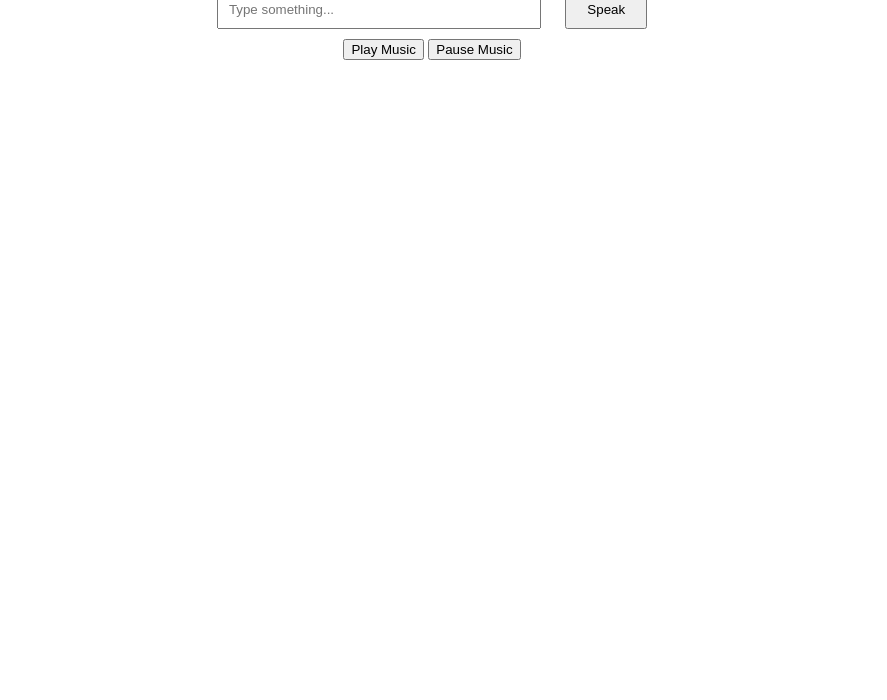
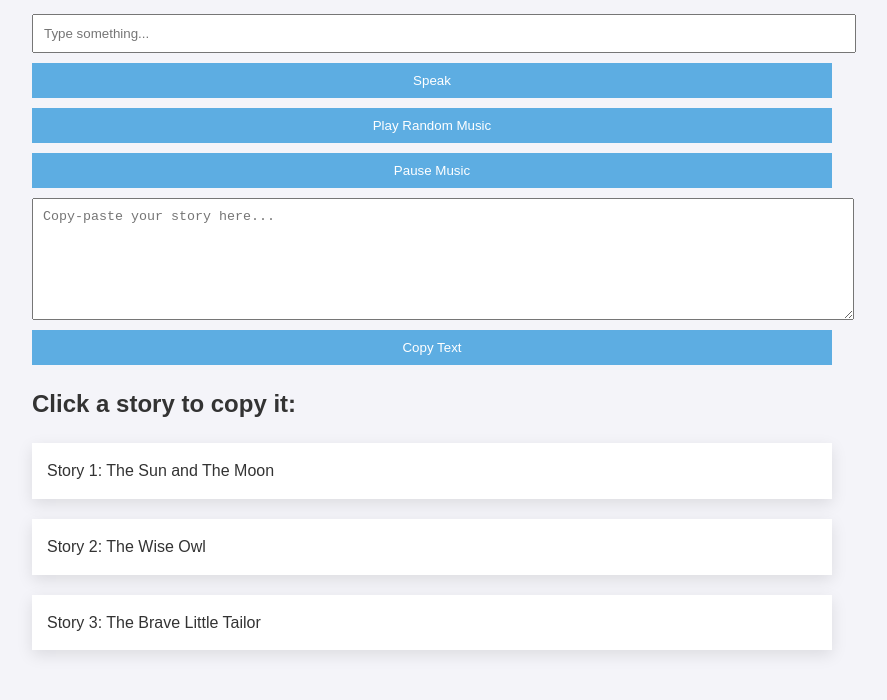
Before and after one commit to virslaan/VeeStoryTeller, a plain HTML site: page index.html in a window 1280 px wide. Shown: the part 100-800 px from the top of the page, without its empty margins (208-1095 px from the left). Drawn offline with Linux system fonts and the light colour scheme.

Commit message:
Update index.html

```diff
--- a/index.html
+++ b/index.html
@@ -3,36 +3,79 @@
 <head>
 <meta charset="UTF-8">
 <meta name="viewport" content="width=device-width, initial-scale=1.0">
-<title>Speak & Play Music</title>
+<title>VeeStoryTeller</title>
 <style>
-  /* Inline CSS for simplicity */
+  /* CSS for visual improvements */
   body {
-    font-family: Arial, sans-serif;
-    margin: 20px;
+    font-family: 'Arial', sans-serif;
+    margin: 0;
+    padding: 0;
+    box-sizing: border-box;
+    background-color: #f4f4f9;
+    color: #333;
+    line-height: 1.6;
+  }
+  .container {
+    max-width: 800px;
+    margin: auto;
+    padding: 20px;
+  }
+  h1 {
     text-align: center;
+    color: #333;
   }
-  #text-to-speak {
-    width: 300px;
+  button, input[type='text'], textarea {
+    display: block;
+    width: 100%;
     padding: 10px;
-    margin: 10px;
+    margin: 10px 0;
   }
-  #speak-btn {
-    padding: 10px 20px;
-    margin: 10px;
+  button {
+    background-color: #5dade2;
+    color: #fff;
+    border: none;
+    cursor: pointer;
+  }
+  button:hover {
+    background-color: #3498db;
+  }
+  #story-board {
+    height: 100px;
+  }
+  .story {
+    background-color: #fff;
+    box-shadow: 0 5px 15px rgba(0,0,0,0.1);
+    margin: 20px 0;
+    padding: 15px;
+    cursor: pointer;
   }
 </style>
 </head>
 <body>
-  <h1>Speak & Play Music</h1>
-  <input type="text" id="text-to-speak" placeholder="Type something..." />
-  <button id="speak-btn">Speak</button>
-  <br>
-  <audio id="background-music" loop>
-    <source src="your_music_file.mp3" type="audio/mpeg">
-    Your browser does not support the audio element.
-  </audio>
-  <button onclick="document.getElementById('background-music').play()">Play Music</button>
-  <button onclick="document.getElementById('background-music').pause()">Pause Music</button>
+  <div class="container">
+    <h1>VeeStoryTeller</h1>
+
+    <input type="text" id="text-to-speak" placeholder="Type something..." />
+    <button id="speak-btn">Speak</button>
+
+    <audio id="background-music" loop>
+      <!-- Sources will be added dynamically by JavaScript -->
+    </audio>
+    <button onclick="playRandomMusic()">Play Random Music</button>
+    <button onclick="document.getElementById('background-music').pause()">Pause Music</button>
+
+    <textarea id="story-board" placeholder="Copy-paste your story here..."></textarea>
+    <button onclick="copyText()">Copy Text</button>
+
+    <div id="predefined-stories">
+      <h2>Click a story to copy it:</h2>
+      <div class="story" onclick="copyPredefinedStory('story1')">Story 1: The Sun and The Moon</div>
+      <div class="story" onclick="copyPredefinedStory('story2')">Story 2: The Wise Owl</div>
+      <div class="story" onclick="copyPredefinedStory('story3')">Story 3: The Brave Little Tailor</div>
+      <!-- Add more predefined stories as needed -->
+    </div>
+  </div>
+
 <script>
   // Inline JavaScript for simplicity
   window.onload = function() {
```
